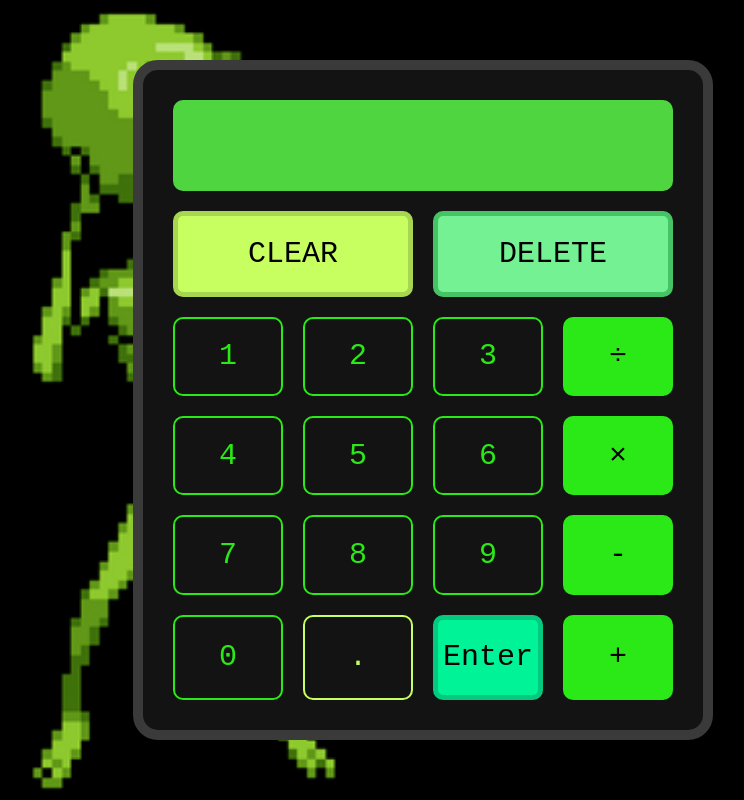
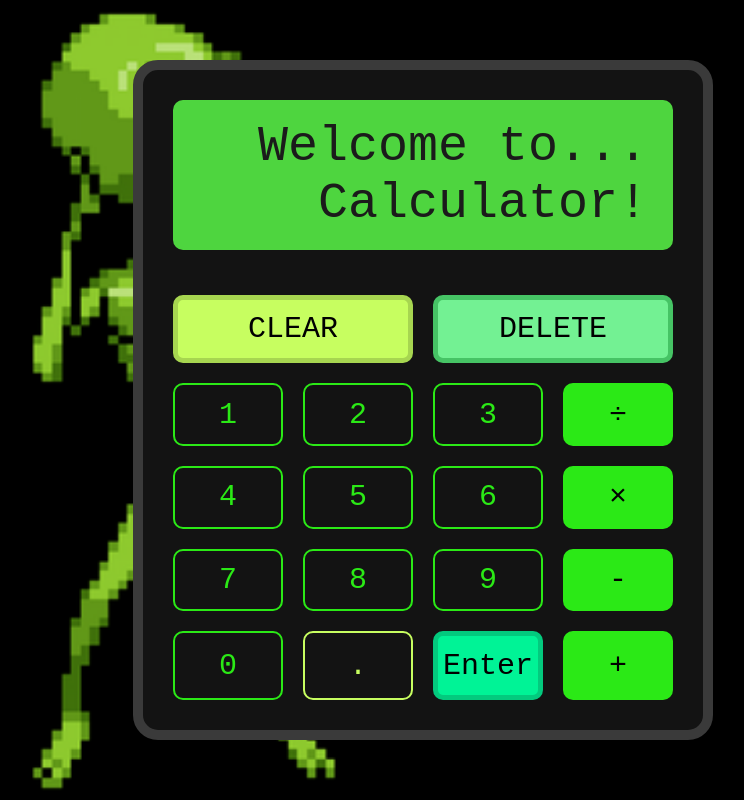
Before and after one commit to kole-wc/calculator, a plain HTML site: page index.html in a window 1280 px wide. Shown: the whole page, without its empty margins (217-961 px from the left). Drawn offline with Linux system fonts and the light colour scheme; a web font is replaced by a local one.

Commit message:
Change styling

```diff
--- a/index.html
+++ b/index.html
@@ -11,7 +11,10 @@
 <body>
     <div class="container">
         <div class="calculator">
-            <div class="display"></div>
+            <div class="display">
+                <div class="previous-operand">Welcome to...</div>
+                <div class="current-operand">Calculator!</div>
+            </div>
             <div class="clear-button">CLEAR</div>
             <div class="delete-button">DELETE</div>
             <div class="number-button">1</div>
--- a/style.css
+++ b/style.css
@@ -33,7 +33,7 @@ body {
     background-color: #131313;
 }
 
-.calculator div:not(.display) {
+.calculator div:not(.display, .display *) {
     display: flex;
     justify-content: center;
     align-items: center;
@@ -44,7 +44,7 @@ body {
     user-select: none;
 }
 
-.calculator div:not(.display):hover {
+.calculator div:not(.display, .display *):hover {
     transform: scale(1.05);
     cursor: pointer;
 }
@@ -53,9 +53,11 @@ body {
     grid-area: display;
     border-radius: 10px;
     display: flex;
-    justify-content: right;
-    align-items: center;
+    flex-direction: column;
+    justify-content: center;
+    align-items: flex-end;
     padding: 25px;
+    height: 100px;
     background-color: #5bff49d2;
     color: #1b1b1b;
     font-size: 50px;
```
